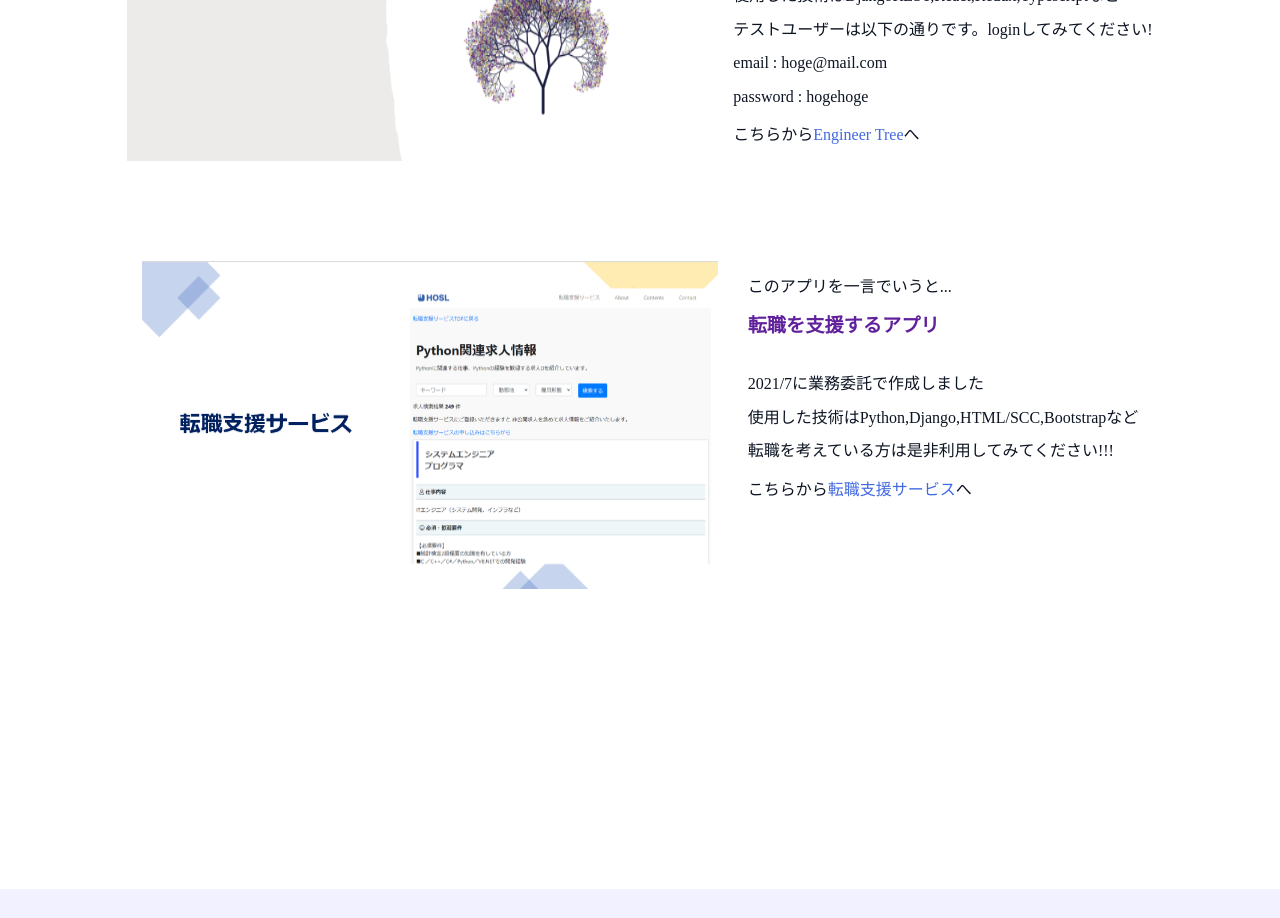
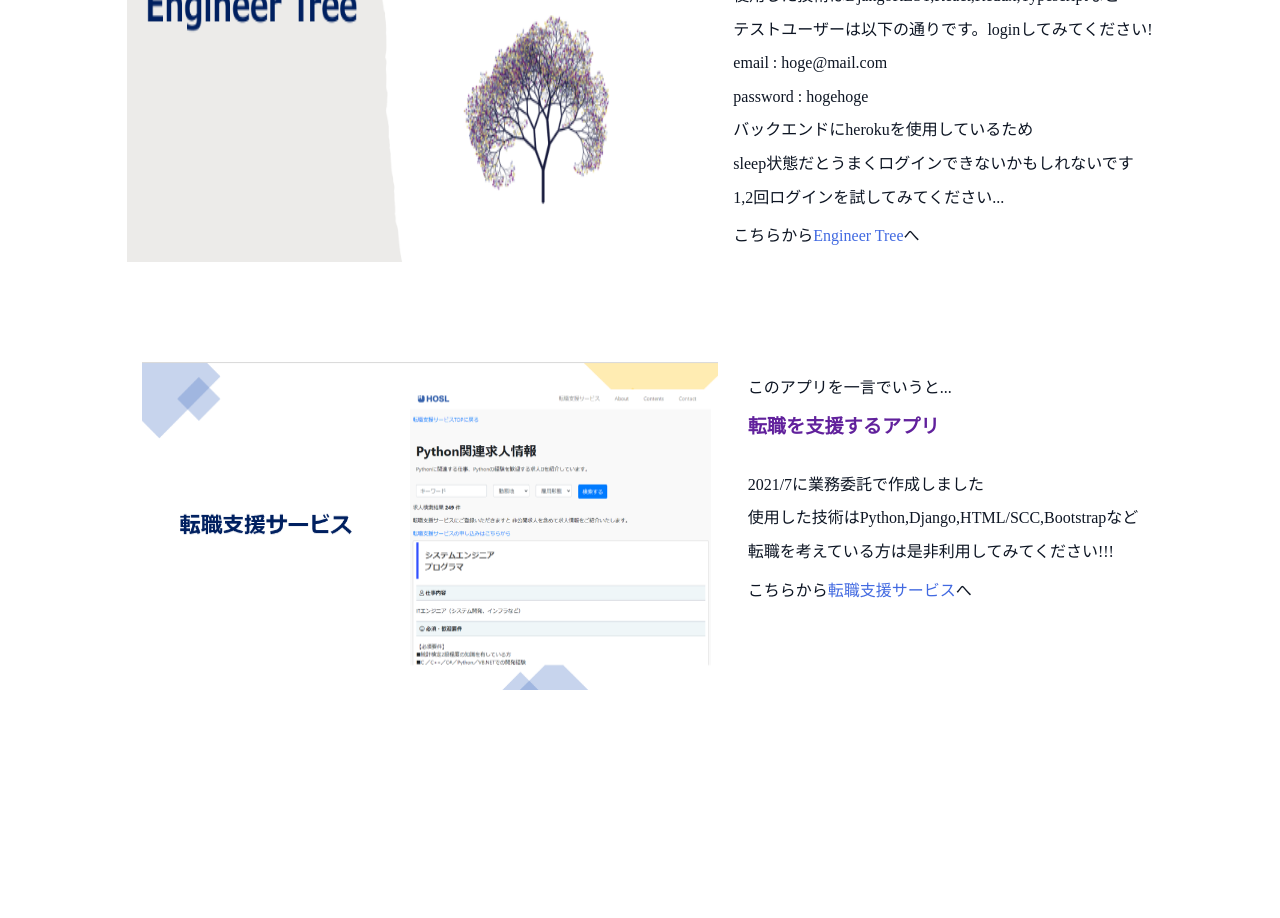
Before and after one commit to mahiro72/react-home_page, a React (Create React App) app in the folder home/: page / in a window 1280 px wide. Shown: the part 1800-2718 px from the top of the page. Built offline with nearby package versions, Linux system fonts and the light colour scheme; no server answers.

Commit message:
var.2 sleep memo

```diff
--- a/home/src/Products/Products.tsx
+++ b/home/src/Products/Products.tsx
@@ -63,6 +63,10 @@ const Products:React.FC = () => {
                         <p>テストユーザーは以下の通りです。loginしてみてください!</p>
                         <p>email : hoge@mail.com</p>
                         <p>password : hogehoge</p>
+
+                        <p>バックエンドにherokuを使用しているため</p>
+                        <p>sleep状態だとうまくログインできないかもしれないです</p>
+                        <p>1,2回ログインを試してみてください...</p>
 
                     </div>
 
```
